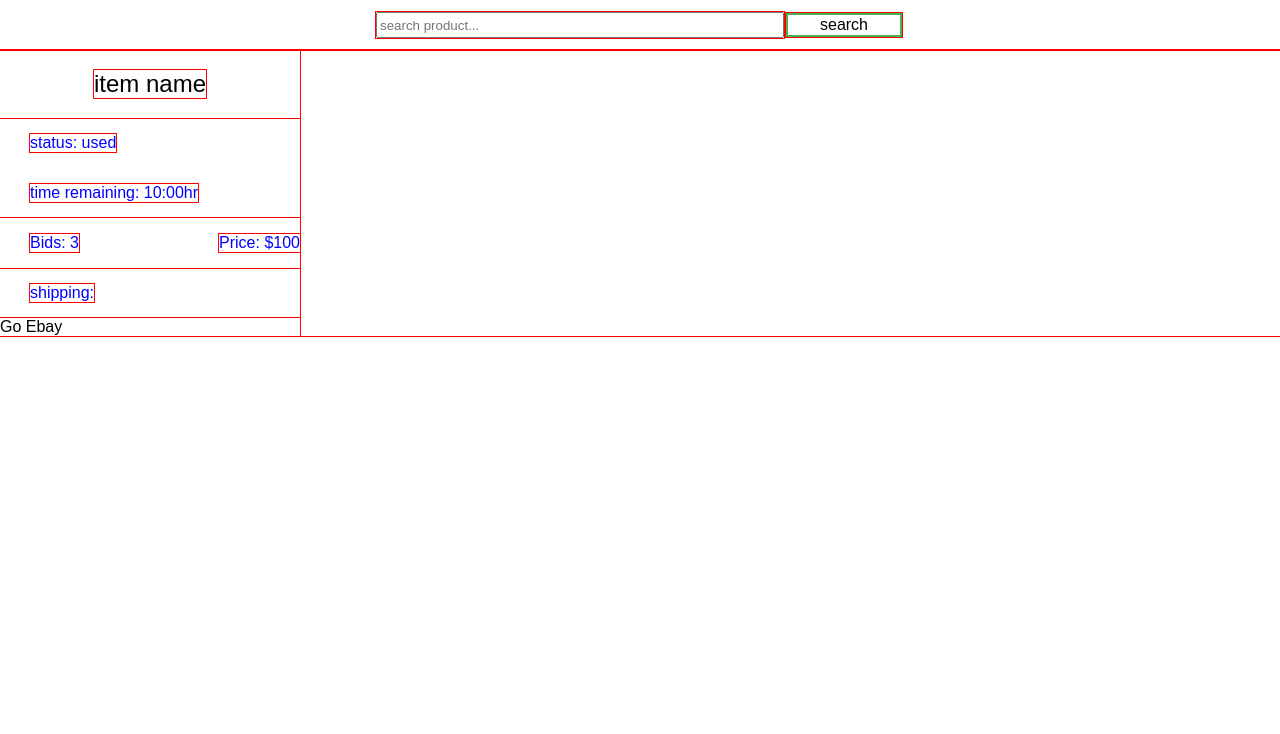
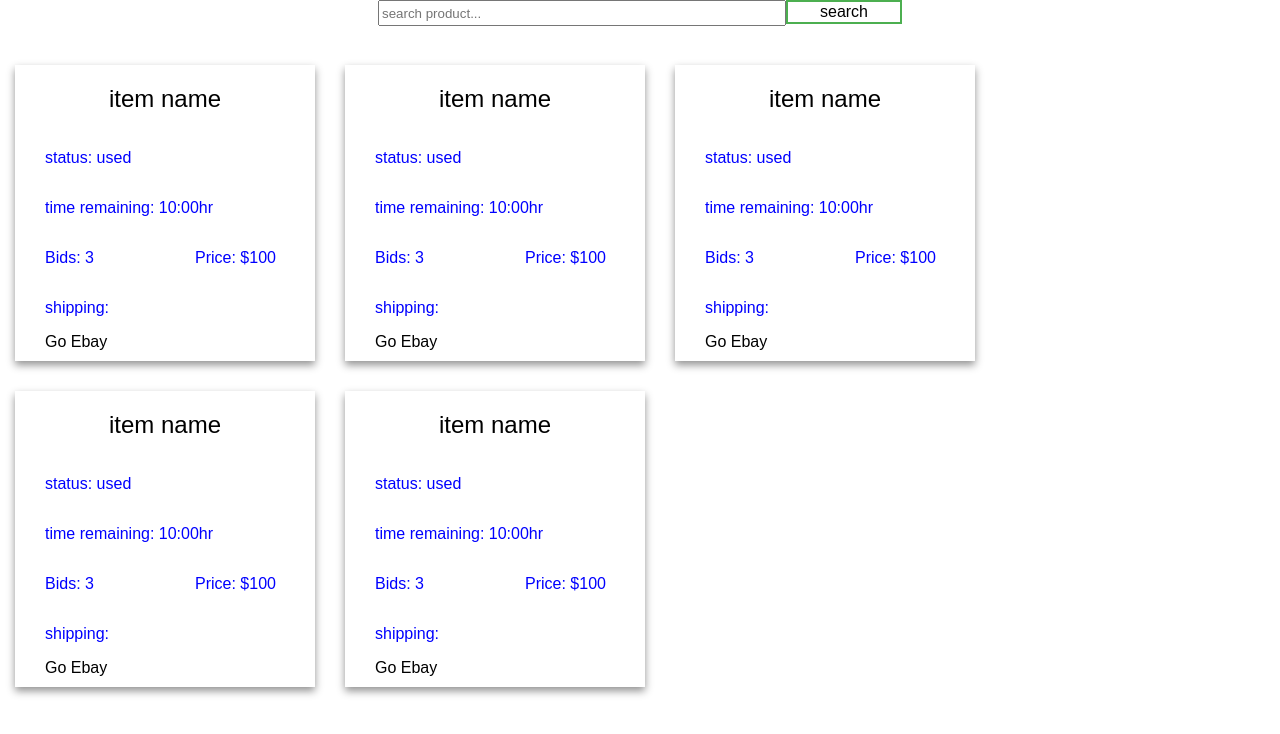
Before and after one commit to luisf11/ebay-autions-clients, a React (Create React App) app: page / in a window 1280 px wide. Shown: the top 734 px of the page. Built offline with nearby package versions, Linux system fonts and the light colour scheme.

Commit message:
Add shadow box

```diff
--- a/src/components/Item.js
+++ b/src/components/Item.js
@@ -5,6 +5,13 @@ import { ContainerStyles, TextStyles, TitleStyles } from "../shared/style.js";
 const Container = styled.div`
 ${ContainerStyles}
 width: 300px;
+
+
+`;
+
+const CardContainer = Container.extend`
+box-shadow: 0 4px 8px 0 rgba(0, 0, 0, 0.43);
+margin: 15px;
 `;
 
 const TitleContainer = Container.extend`
@@ -17,31 +24,32 @@ width:100%;
 const Text = styled.p`
   ${TextStyles};
   margin-left: 10%;
+  flex: 1;
 `;
 const Title = styled.h2`
   ${TitleStyles};
 `;
 
 const Link = styled.a`
-    width:100%;
-    height: 10%;
+    margin-left: 10%;
+    margin-bottom: 10px;
 `;
 
 const Item = () => {
   return (
-    <Container direction="column" content="space-between" align="flex-start">
-      <TitleContainer direction="column" content="center" align="center">
+    <CardContainer direction="column" justifyContent="space-between" alignItems="flex-start">
+      <TitleContainer direction="column" justifyContent="center" alignItems="center">
         <Title size="20">item name</Title>
       </TitleContainer>
       <Text>status: used</Text>
       <Text>time remaining: 10:00hr</Text>
-      <TextContainer direction="row" content="space-between" align="flex-start">
+      <TextContainer direction="row"  alignItems="flex-start">
       <Text>Bids: 3 </Text>
       <Text>Price: $100</Text>
       </TextContainer>
       <Text>shipping: </Text>
       <Link src="#">Go Ebay</Link>
-    </Container>
+    </CardContainer>
   );
 };
 
--- a/src/components/ListItem.js
+++ b/src/components/ListItem.js
@@ -3,7 +3,10 @@ import styled from 'styled-components';
 import {ContainerStyles} from '../shared/style.js'
 import Item from './Item'
 
-const Container = styled.div`${ContainerStyles}`;
+const Container = styled.div`
+${ContainerStyles}
+flex-wrap: wrap;
+`;
 
 
 
@@ -11,9 +14,15 @@ const ListItem = () =>{
     return(
         <Container
         direction="row"
-        content="flex-start"
-        align="flex-start">
+        // justifyContent="space-between"
+        alignContent="space-between"
+        // alignItems="flex-start"
+        >
 
+        <Item/>
+        <Item/>
+        <Item/>
+        <Item/>
         <Item/>
         </Container>
     );
--- a/src/components/SearchBox.js
+++ b/src/components/SearchBox.js
@@ -1,12 +1,13 @@
-import React from 'react';
-import styled from 'styled-components';
+import React from "react";
+import styled from "styled-components";
 
-import {ContainerStyles} from '../shared/style.js'
+import { ContainerStyles } from "../shared/style.js";
 
 const Container = styled.div`
-${ContainerStyles}
-height: 50px;
+  ${ContainerStyles} height: 50px;
 `;
+
+const FormContainer = Container.extend``;
 
 const Input = styled.input`
   width: 400px;
@@ -14,21 +15,21 @@ const Input = styled.input`
 `;
 const Button = styled.button`
   /* height: 26px; */
-    background-color: white;  /* Green */
+  background-color: white; /* Green */
   border: none;
   color: black;
-    border: 2px solid #4CAF50;
+  border: 2px solid #4caf50;
   padding: 1px 32px;
   text-align: center;
   text-decoration: none;
   display: inline-block;
   font-size: 16px;
-    margin: 4px 2px;
+  /* margin: 4px 2px; */
   -webkit-transition-duration: 0.4s; /* Safari */
   transition-duration: 0.4s;
   cursor: pointer;
-    &:hover{
-        background-color: #4CAF50;
+  &:hover {
+    background-color: #4caf50;
     color: white;
   }
 `;
@@ -37,12 +38,16 @@ const SearchBox = () => {
   return (
     <Container
       direction="row"
-            content="center"
-            align="center">
-           <Input type="text" placeholder="search product..."/>
+      justifyContent="center"
+      alignItem="center"
+      alignContent="center"
+    >
+      <FormContainer direction="row" justifyContent="center" alignItem="center" alignContent="center">
+        <Input type="text" placeholder="search product..." />
         <Button>search</Button>
+      </FormContainer>
     </Container>
   );
-}
+};
 
 export default SearchBox;
--- a/src/index.css
+++ b/src/index.css
@@ -1,6 +1,6 @@
-*{
+/* *{
   outline: 1px solid red !important;
-}
+} */
 
 body {
   margin: 0;
--- a/src/shared/style.js
+++ b/src/shared/style.js
@@ -3,8 +3,9 @@ import styled, {css} from 'styled-components';
 export const ContainerStyles = css`
     display: flex;
     flex-direction: ${props =>props.direction};
-    justify-content: ${props =>props.content};
-    align-items: ${props =>props.align};
+    justify-content: ${props =>props.justifyContent || 'flex-start'};
+    align-items: ${props =>props.alignItems || 'flex-start'};
+    align-content: ${props =>props.alignContent || 'flex-start'};
 
 `;
 
```
Lines whose indentation alone changed are shown as unchanged.
